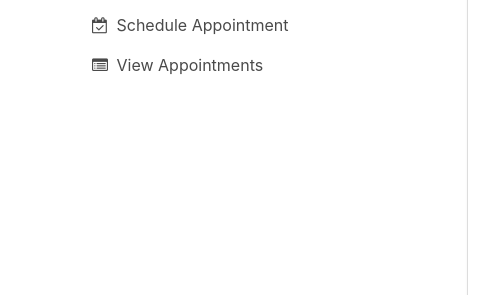
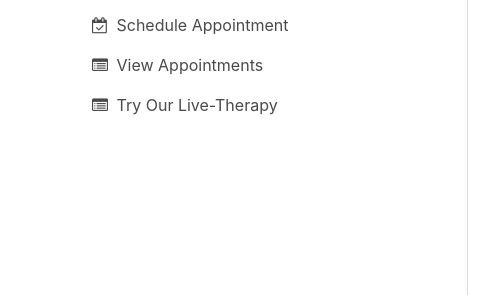
Before and after one commit to tomazcp/hackathon-frontend, a plain HTML site: page views/profile.html in a window 1280 px wide. Shown: the part 253-548 px from the top of the page, 0-484 px from the left. Drawn offline with nearby package versions, Linux system fonts and the light colour scheme; no server answers.

Commit message:
finished

```diff
--- a/views/profile.html
+++ b/views/profile.html
@@ -31,7 +31,7 @@
   <nav class="navbar" role="navigation" aria-label="main navigation">
       <div class="container">
     <div class="navbar-brand">
-        <a class="navbar-item" href="home.html">
+        <a class="navbar-item" href="profile.html">
           <img class="logo" src="../img/logo.png">
         </a>
 
@@ -110,6 +110,12 @@
                                 View Appointments
                             </a>
                         </li>
+                        <li>
+                                <a href="http://192.168.1.238:3000/quickstart">
+                                    <span class="icon"><i class="fa fa-list-alt" aria-hidden="true"></i></span>
+                                    Try Our Live-Therapy
+                                </a>
+                            </li>
                     </ul>
                 </aside>
                 <section class="column section is-5 is-offset-1">
```
